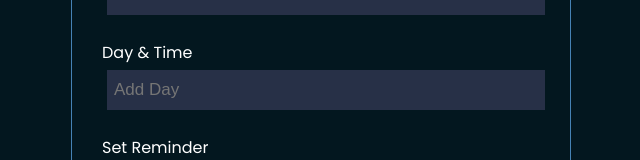
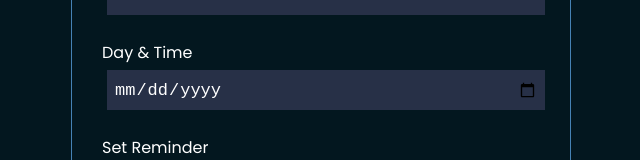
Before and after one commit to patrickzhou1234/TaskTracker, a React (Create React App) app: page / in a window 1280 px wide. Shown: the part 189-349 px from the top of the page, without its empty margins (319-959 px from the left). Built offline with nearby package versions, Linux system fonts and the light colour scheme; data requests are answered from the project's data file; the HTML template or start-up script is replaced by a standard one.

Commit message:
Update AddTask.js

```diff
--- a/src/components/AddTask.js
+++ b/src/components/AddTask.js
@@ -31,7 +31,7 @@ const AddTask = ({ onAdd }) => {
         </div>
         <div className='form-control'>
             <label>Day & Time</label>
-            <input type="text" placeholder='Add Day' value={day} onChange={(e) => setDay(e.target.value)} />
+            <input type="date" placeholder='Add Day' value={day} onChange={(e) => setDay(e.target.value)} />
         </div>
         <div className='form-control'>
             <label>Set Reminder</label>
```
